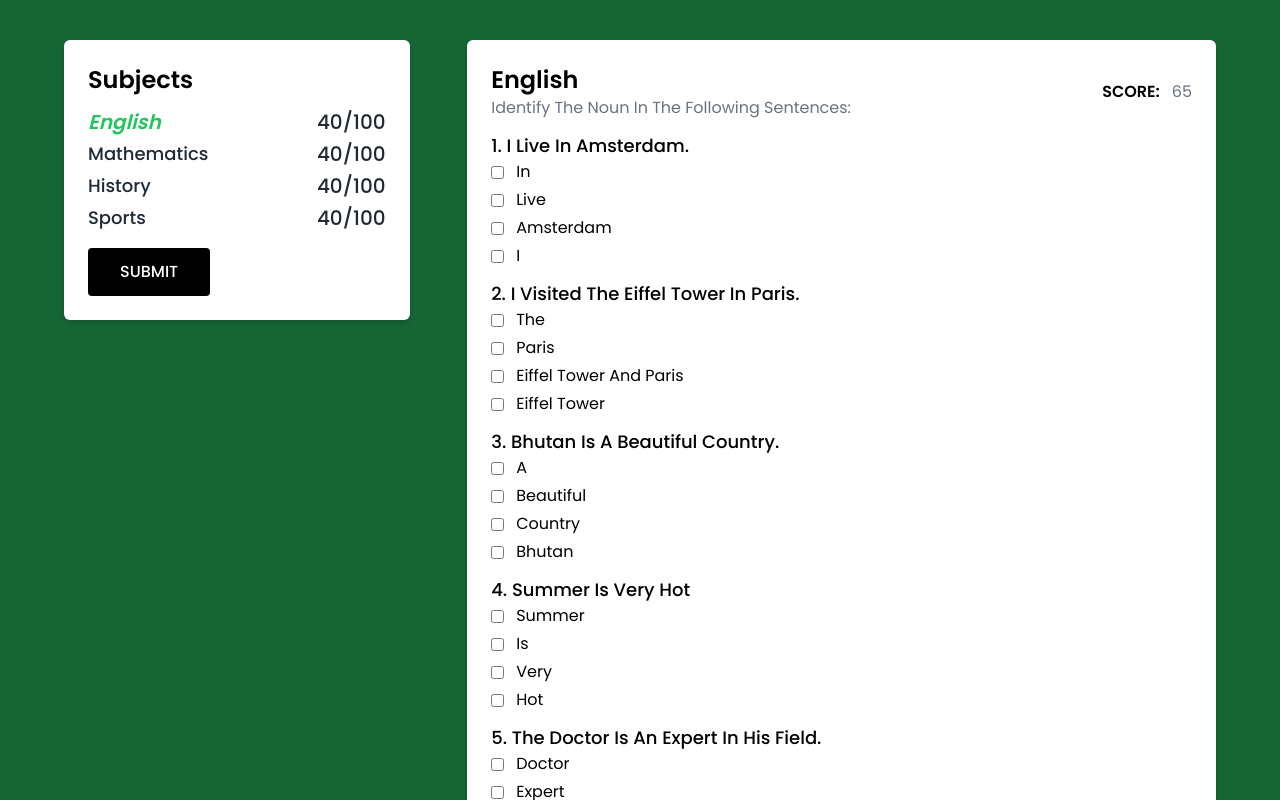
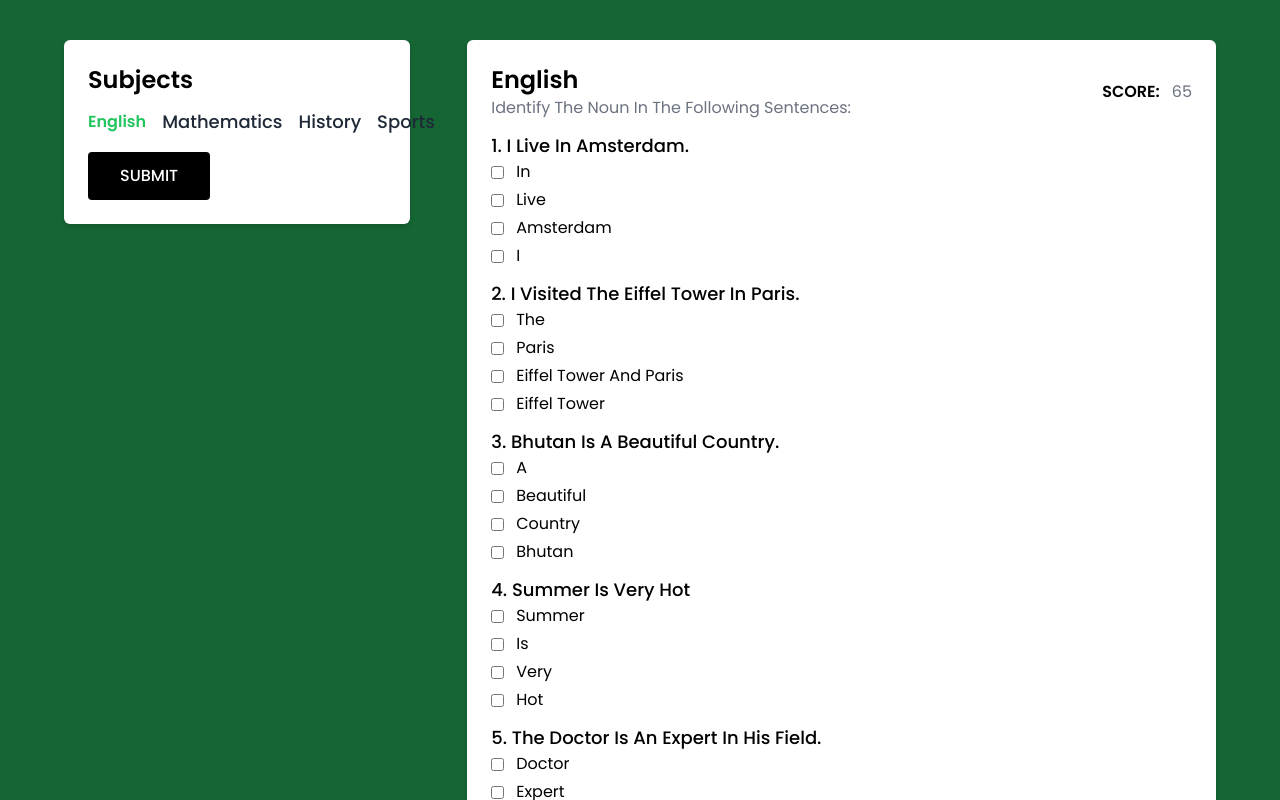
Before and after one commit to mr-atuzie/cbt, a React (Create React App) app: page / in a window 1280 px wide. Shown: the top 800 px of the page. Built offline with nearby package versions, Linux system fonts and the light colour scheme.

Commit message:
home page changes

```diff
--- a/src/components/Home.jsx
+++ b/src/components/Home.jsx
@@ -11,26 +11,38 @@
       setCount(count + 1);
     }
   };
+
+  const handleAnswer = (index, answer) => {
+    console.log({
+      index,
+      answer,
+    });
+  };
+
   return (
     <div className=" py-10 ">
-      <div className=" w-[90%] h-full mx-auto flex flex-col lg:flex-row justify-between items-start">
-        <div className=" bg-white p-6 w-[30%] rounded-md shadow-md h-fit">
+      <div className="w-[95%] lg:w-[90%] h-full mx-auto flex flex-col lg:flex-row justify-between items-start">
+        <div className=" w-full bg-white p-6 lg:w-[30%] rounded-md shadow-md h-fit">
           <h1 className=" text-2xl lg:4xl font-semibold">Subjects</h1>
 
-          <div className=" mt-3">
-            {exam.map((subject) => {
+          <div className=" mt-3 flex gap-4">
+            {exam.map((subject, index) => {
               return (
-                <div className=" capitalize font-medium text-gray-800 mb-1 flex items-center justify-between">
+                <div
+                  onClick={() => setCount(index)}
+                  key={subject.name}
+                  className=" capitalize font-medium text-gray-800 mb-1 flex items-center justify-between"
+                >
                   <p
                     className={
                       subject.name === exam[count].name
-                        ? "text-green-500 text-xl font-semibold italic"
+                        ? "text-green-500 font-semibold "
                         : `lg:text-lg`
                     }
                   >
                     {subject.name}
                   </p>
-                  <p className=" text-xl">40/100</p>
+                  {/* <p className=" text-xl">40/100</p> */}
                 </div>
               );
             })}
@@ -40,7 +52,7 @@
             Submit
           </button>
         </div>
-        <div className=" bg-white p-6 w-[65%] rounded-md shadow-md h-fit">
+        <div className=" w-full bg-white p-6 lg:w-[65%] rounded-md shadow-md h-fit">
           <div className=" flex justify-between">
             <div>
               <h1 className=" text-2xl lg:4xl font-semibold capitalize">
@@ -65,8 +77,13 @@
                   </p>
 
                   {item.answers.map((ans, inx) => {
+                    let answer = item.answeer;
                     return (
-                      <div key={inx} className=" flex items-center gap-3 mb-1">
+                      <div
+                        onClick={() => handleAnswer(inx, answer)}
+                        key={inx}
+                        className=" flex items-center gap-3 mb-1"
+                      >
                         <input type="checkbox" name="" id="" />
                         <p className="capitalize">{ans}</p>
                       </div>
--- a/src/data.js
+++ b/src/data.js
@@ -6,7 +6,7 @@
       {
         question: "I live in Amsterdam.",
         answers: ["In", "Live", "Amsterdam", "I"],
-        answeer: "Amsterdam",
+        answeer: 2,
       },
       {
         question: "I visited the Eiffel Tower in Paris.",
```
